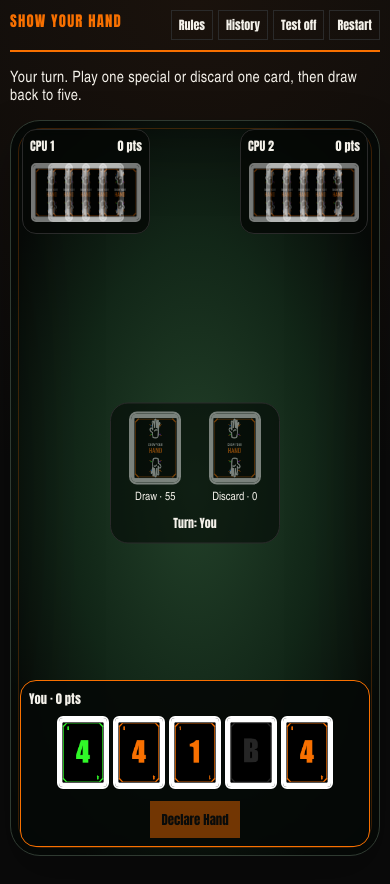
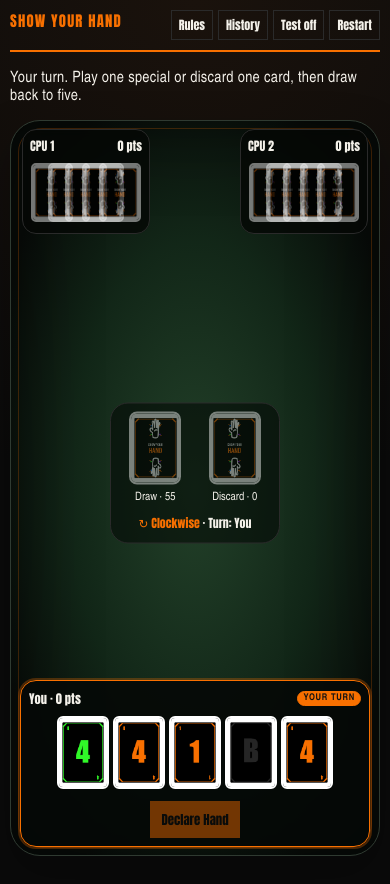
Before and after one commit to BTheCoderr/show-your-hand, a React (Vite) app: page / in a window 390 px wide. Both pictures are taken after a click on the button "Start Game". Built offline with nearby package versions, Linux system fonts and the light colour scheme.

Commit message:
Make Show Your Hand feel like a real card table
* Build responsive card-table seating for 2-6 players

* Allow 2-6 player table setup

* Support up to five computer opponents

* Widen match player count types

* Tune responsive table layout and turn highlights

```diff
--- a/src/App.tsx
+++ b/src/App.tsx
@@ -23,14 +23,19 @@ function apply(state: GameState, action: Action): GameState {
 }
 
 function opponentSeatClass(index: number, total: number) {
-  if (total <= 1) return 'is-top'
-  if (total === 2) return index === 0 ? 'is-top-left' : 'is-top-right'
-  return ['is-left', 'is-top', 'is-right'][index] ?? 'is-top'
+  const layouts: Record<number, string[]> = {
+    1: ['is-top'],
+    2: ['is-top-left', 'is-top-right'],
+    3: ['is-left', 'is-top', 'is-right'],
+    4: ['is-left', 'is-top-left', 'is-top-right', 'is-right'],
+    5: ['is-left', 'is-top-left', 'is-top', 'is-top-right', 'is-right'],
+  }
+  return layouts[total]?.[index] ?? 'is-top'
 }
 
 export function App() {
   const saved = useMemo(() => loadMatch(), [])
-  const [menuCount, setMenuCount] = useState<1 | 2 | 3>(2)
+  const [menuCount, setMenuCount] = useState<1 | 2 | 3 | 4 | 5>(2)
   const [menuTest, setMenuTest] = useState(false)
   const [showStart, setShowStart] = useState(() => !saved || saved.phase.type === 'menu')
   const [state, setState] = useState<GameState>(() => saved ?? emptyMenuState())
@@ -141,7 +146,10 @@ export function App() {
                   >
                     <header>
                       <span>{player.name}</span>
-                      <b>{player.score} pts</b>
+                      <span className="syh-seat-meta">
+                        <b>{player.score} pts</b>
+                        {active ? <span className="syh-turn-chip">TURN</span> : null}
+                      </span>
                     </header>
                     <div className="syh-row">
                       {handCards(state, player.id).map((card) => (
@@ -217,7 +225,8 @@ export function App() {
             </div>
             <div className="syh-status">
               <p>
-                Turn: <b>{nameOf(state, currentPlayer(state).id)}</b>
+                <span className="syh-clockwise">↻ Clockwise</span>
+                <span> · Turn: <b>{nameOf(state, currentPlayer(state).id)}</b></span>
               </p>
               <ul>
                 {state.players.map((player) => (
@@ -276,12 +285,21 @@ export function App() {
             </section>
           ) : null}
 
-          <section className="syh-you">
+          <section
+            className={`syh-you ${
+              state.players[state.currentPlayerIndex].id === 'human' ? 'is-active' : ''
+            }`}
+          >
             <header>
               <span>You · {playerById(state, 'human').score} pts</span>
-              {scoreHand(handCards(state, 'human')) ? (
-                <em>Scoring hand ready</em>
-              ) : null}
+              <span className="syh-you-meta">
+                {scoreHand(handCards(state, 'human')) ? (
+                  <em>Scoring hand ready</em>
+                ) : null}
+                {state.players[state.currentPlayerIndex].id === 'human' ? (
+                  <span className="syh-turn-chip">YOUR TURN</span>
+                ) : null}
+              </span>
             </header>
             <div className="syh-row is-you">
               {handCards(state, 'human').map((card) => (
--- a/src/game/engine.ts
+++ b/src/game/engine.ts
@@ -46,7 +46,7 @@ export function emptyMenuState(testMode = false): GameState {
   }
 }
 
-function makePlayers(opponentCount: 1 | 2 | 3): Player[] {
+function makePlayers(opponentCount: 1 | 2 | 3 | 4 | 5): Player[] {
   const players: Player[] = [{ id: 'human', name: 'You', isHuman: true, hand: [], score: 0 }]
   for (let i = 1; i <= opponentCount; i++) {
     players.push({
@@ -82,7 +82,7 @@ function dealRound(state: GameState, firstIndex: number): void {
 }
 
 function startMatch(
-  opponentCount: 1 | 2 | 3,
+  opponentCount: 1 | 2 | 3 | 4 | 5,
   testMode = false,
   seed?: number,
 ): GameState {
--- a/src/game/types.ts
+++ b/src/game/types.ts
@@ -102,7 +102,7 @@ export type GameState = {
 }
 
 export type Action =
-  | { type: 'START_MATCH'; opponentCount: 1 | 2 | 3; testMode?: boolean; seed?: number }
+  | { type: 'START_MATCH'; opponentCount: 1 | 2 | 3 | 4 | 5; testMode?: boolean; seed?: number }
   | { type: 'SELECT_CARD'; playerId: PlayerId; cardId: string }
   | { type: 'CANCEL_SELECTION' }
   | {
--- a/src/styles.css
+++ b/src/styles.css
@@ -175,7 +175,7 @@ button:disabled {
 }
 
 .syh-seat.is-active,
-.syh-you {
+.syh-you.is-active {
   border-color: var(--orange);
 }
 
@@ -702,3 +702,136 @@ button:disabled {
     bottom: 6px;
   }
 }
+
+
+/* Table seating + turn visibility for 2–6 player matches */
+.syh-seat-meta,
+.syh-you-meta {
+  display: inline-flex;
+  align-items: center;
+  justify-content: flex-end;
+  gap: 6px;
+  min-width: 0;
+}
+
+.syh-turn-chip {
+  display: inline-flex;
+  align-items: center;
+  justify-content: center;
+  border: 1px solid var(--orange);
+  border-radius: 999px;
+  padding: 3px 7px;
+  background: var(--orange);
+  color: #111;
+  font-family: 'DIN Condensed', 'Arial Narrow', sans-serif;
+  font-size: 0.68rem;
+  font-style: normal;
+  font-weight: 700;
+  letter-spacing: 0.08em;
+  line-height: 1;
+  white-space: nowrap;
+}
+
+.syh-clockwise {
+  color: var(--orange);
+  white-space: nowrap;
+}
+
+.syh-board[data-player-count="5"] .syh-seat,
+.syh-board[data-player-count="6"] .syh-seat {
+  width: min(210px, 22%);
+}
+
+.syh-board[data-player-count="5"] .syh-center,
+.syh-board[data-player-count="6"] .syh-center {
+  width: min(410px, 42%);
+}
+
+.syh-board[data-player-count="5"],
+.syh-board[data-player-count="6"] {
+  min-height: 760px;
+}
+
+@media (max-width: 820px) {
+  .syh-board[data-player-count="5"],
+  .syh-board[data-player-count="6"] {
+    min-height: max(700px, calc(100svh - 112px));
+  }
+
+  .syh-board[data-player-count="5"] .syh-seat,
+  .syh-board[data-player-count="6"] .syh-seat {
+    width: 122px;
+    padding: 6px;
+  }
+
+  .syh-board[data-player-count="5"] .syh-seat .syh-card.is-compact,
+  .syh-board[data-player-count="6"] .syh-seat .syh-card.is-compact {
+    width: 40px;
+    height: 56px;
+  }
+
+  .syh-board[data-player-count="5"] .syh-seat .syh-card + .syh-card,
+  .syh-board[data-player-count="6"] .syh-seat .syh-card + .syh-card {
+    margin-left: -24px;
+  }
+
+  .syh-board[data-player-count="5"] .syh-center,
+  .syh-board[data-player-count="6"] .syh-center {
+    width: 176px;
+  }
+
+  .syh-seat-meta,
+  .syh-you-meta {
+    gap: 4px;
+  }
+
+  .syh-turn-chip {
+    padding: 2px 5px;
+    font-size: 0.58rem;
+  }
+}
+
+@media (max-width: 420px) {
+  .syh-board[data-player-count="5"] .syh-seat,
+  .syh-board[data-player-count="6"] .syh-seat {
+    width: 104px;
+    padding: 5px;
+  }
+
+  .syh-board[data-player-count="5"] .syh-seat.is-top-left,
+  .syh-board[data-player-count="6"] .syh-seat.is-top-left {
+    left: 2%;
+  }
+
+  .syh-board[data-player-count="5"] .syh-seat.is-top-right,
+  .syh-board[data-player-count="6"] .syh-seat.is-top-right {
+    right: 2%;
+  }
+
+  .syh-board[data-player-count="5"] .syh-seat header,
+  .syh-board[data-player-count="6"] .syh-seat header {
+    font-size: 0.66rem;
+  }
+
+  .syh-board[data-player-count="5"] .syh-seat .syh-card.is-compact,
+  .syh-board[data-player-count="6"] .syh-seat .syh-card.is-compact {
+    width: 36px;
+    height: 50px;
+  }
+
+  .syh-board[data-player-count="5"] .syh-seat .syh-card + .syh-card,
+  .syh-board[data-player-count="6"] .syh-seat .syh-card + .syh-card {
+    margin-left: -22px;
+  }
+
+  .syh-board[data-player-count="5"] .syh-center,
+  .syh-board[data-player-count="6"] .syh-center {
+    width: 164px;
+  }
+
+  .syh-board[data-player-count="5"] .syh-you,
+  .syh-board[data-player-count="6"] .syh-you {
+    width: calc(100% - 12px);
+    padding-inline: 5px;
+  }
+}
--- a/src/ui/StartScreen.tsx
+++ b/src/ui/StartScreen.tsx
@@ -1,8 +1,8 @@
 type Props = {
-  opponentCount: 1 | 2 | 3
+  opponentCount: 1 | 2 | 3 | 4 | 5
   testMode: boolean
   hasSave: boolean
-  onCount: (count: 1 | 2 | 3) => void
+  onCount: (count: 1 | 2 | 3 | 4 | 5) => void
   onTestMode: (value: boolean) => void
   onStart: () => void
   onResume: () => void
@@ -24,19 +24,19 @@ export function StartScreen({
       <p className="syh-kicker">Playable solo match</p>
       <h1>SHOW YOUR HAND</h1>
       <p className="syh-lede">
-        One human, one to three computer opponents. No account. First to 5 points wins.
+        One human, one to five computer opponents — 2 to 6 players around one table. No account. First to 5 points wins.
       </p>
       <fieldset>
-        <legend>Opponents</legend>
+        <legend>Players</legend>
         <div className="syh-count">
-          {([1, 2, 3] as const).map((count) => (
+          {([1, 2, 3, 4, 5] as const).map((count) => (
             <button
               key={count}
               type="button"
               className={opponentCount === count ? 'is-on' : ''}
               onClick={() => onCount(count)}
             >
-              {count}
+              {count + 1}
             </button>
           ))}
         </div>
```
